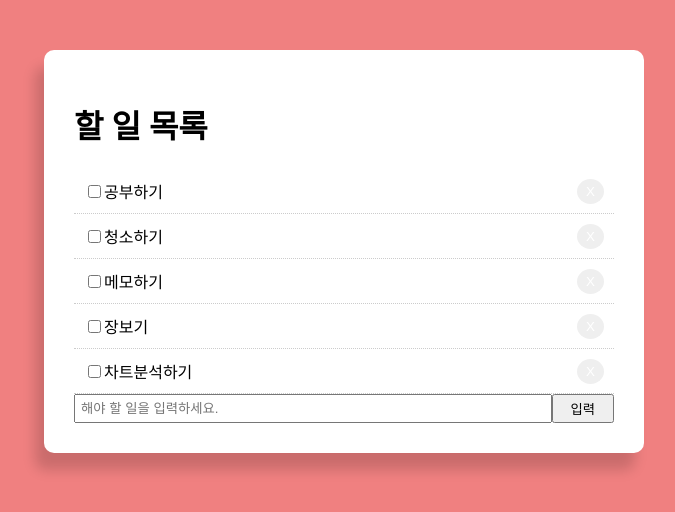
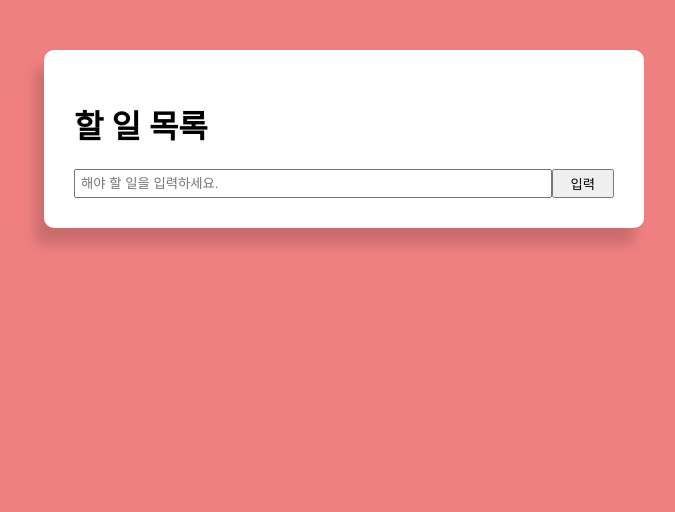
Before and after one commit to jiniiy/react-todo-app, a React (Create React App) app: page / in a window 1280 px wide. Shown: the top 512 px of the page, without its empty margins (296-971 px from the left). Built offline with nearby package versions, Linux system fonts and the light colour scheme.

Commit message:
checked&ConditionalOperator

```diff
--- a/src/App.js
+++ b/src/App.js
@@ -1,36 +1,9 @@
 import React, {Component} from "react";
 import "./App.css";
 export default class App extends Component {
-
   state = {
     //dummy data
-  todoData : [
-    {
-      id:"1",
-      title:"공부하기",
-      completed:false,
-    },
-    {
-      id:"2",
-      title:"청소하기",
-      completed:false,
-    },
-    {
-      id:"3",
-      title:"메모하기",
-      completed:false,
-    },
-    {
-      id:"4",
-      title:"장보기",
-      completed:false,
-    },
-    {
-      id:"5",
-      title:"차트분석하기",
-      completed:false,
-    },
-  ],
+  todoData : [],
   value: ""
 };
 
@@ -43,11 +16,11 @@
     float:"right"
   }
 
-  getStyle = () =>{
+  getStyle = (completed) =>{
     return {
       padding: "10px",
       borderBottom: "1px #ccc dotted",
-      textDecoration: 'none'
+      textDecoration: completed ? "line-through" : "none",
     }
   }
 
@@ -76,8 +49,19 @@
     };
 
     //본래 존재하던 할 일에 새로운 할 일 더해주기 업데이트 개념.
-    this.setState({ todoData: [...this.state.todoData, newTodo] });
+    this.setState({ todoData: [...this.state.todoData, newTodo], value: "" });
 
+  }
+
+  handleCompleteChange = (id) => {
+    let newTodoData = this.state.todoData.map(data => {
+      if(data.id === id) {
+        data.completed = !data.completed;
+      }
+      return data;
+    })
+
+    this.setState({ todoData:newTodoData});
 
   }
 
@@ -90,8 +74,8 @@
           </div>
 
       {this.state.todoData.map((data) => (
-          <div style={this.getStyle()} key={data.id} >
-            <input type="checkbox" defaultChecked={false} />
+          <div style={this.getStyle(data.completed)} key={data.id} >
+            <input type="checkbox" defaultChecked={false} onChange={() => this.handleCompleteChange(data.id)} />
               {data.title}
             <button style={this.btnStyle} onClick={() => this.handleClick(data.id)}
             >
@@ -117,7 +101,6 @@
                 style={{flex:'1'}}
               />
 
-
             </form>
 
         </div>
```
